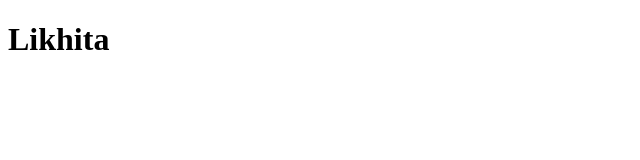
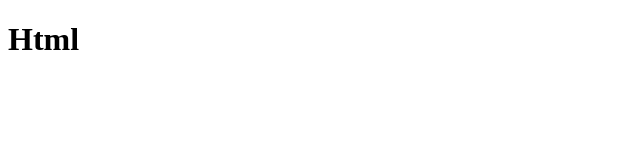
Before and after one commit to ganagowda24/project, a plain HTML site: page index1.html in a window 1280 px wide. Shown: the full height of the page, 0-640 px from the left. Drawn offline with Linux system fonts and the light colour scheme.

Commit message:
Update and rename index.html to index1.html

```diff
--- a/index.html
+++ b/index1.html
@@ -6,6 +6,6 @@
   <title>Document</title>
 </head>
 <body>
-  <h1>Likhita</h1>
+  <h1>Html</h1>
 </body>
 </html>
```
